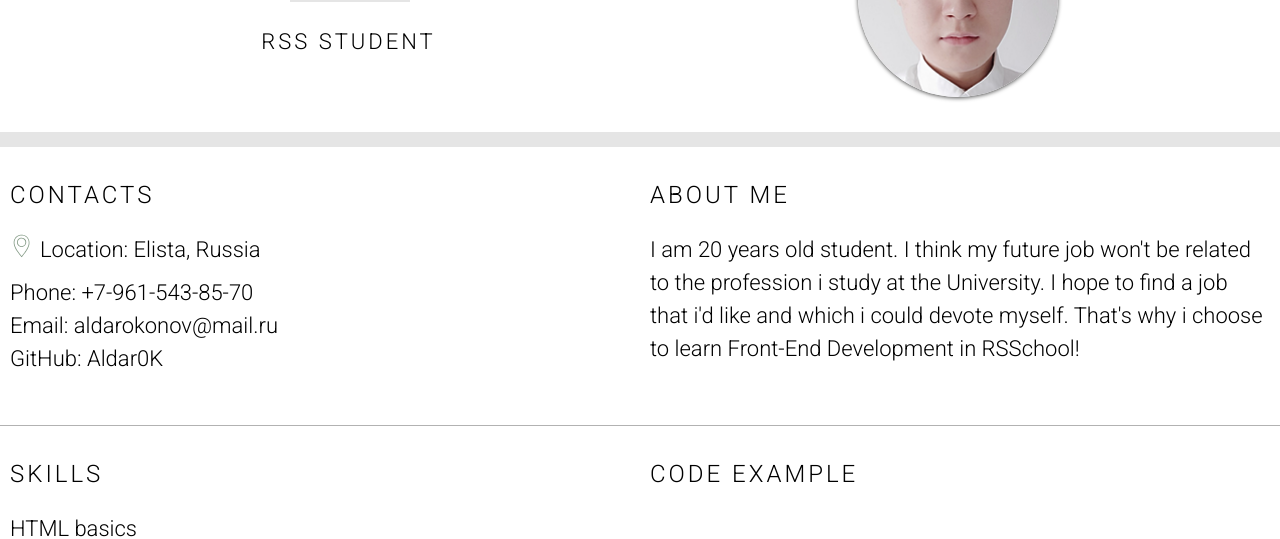
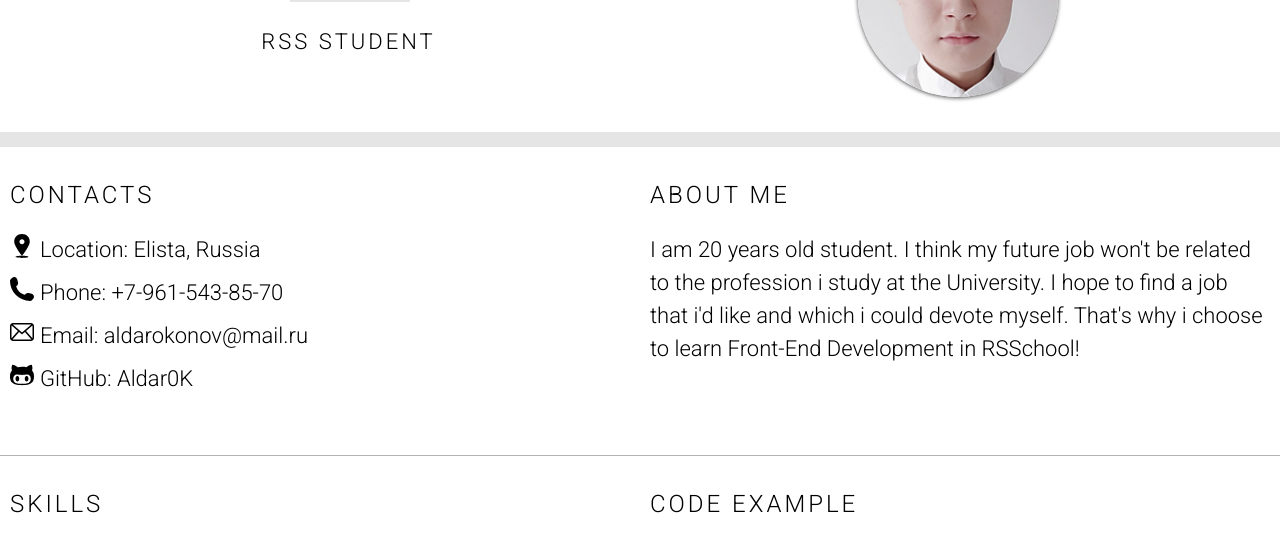
Before and after one commit to Aldar0K/rsschool-cv, a plain HTML site: page index.html in a window 1280 px wide. Shown: the part 249-788 px from the top of the page. Drawn offline with Linux system fonts and the light colour scheme; files whose address does not match are found by name.

Commit message:
feat: add svg icons for contacts

```diff
--- a/index.html
+++ b/index.html
@@ -36,16 +36,16 @@
                     <h1 class="section-title main-title">Aldar Okonov</h1>
                     <h3 class="section-subtitle">RSS student</h3>
                 </div>
-                <img src="./assets/img/favicon.ico" alt="my photo" class="section-profile-ico">
+                <img src="./assets/ico/favicon.ico" alt="my photo" class="section-profile-ico">
             </section>
 
             <section class="section" id="contacts">
                 <h2 class="section-title">Contacts</h2>
                 <ul class="section-list">
-                    <li class="section-item contacts-item">Location: Elista, Russia</li>
-                    <li>Phone: +7-961-543-85-70</li>
-                    <li>Email: aldarokonov@mail.ru</li>
-                    <li>GitHub: Aldar0K</li>
+                    <li class="section-item location-item">Location: Elista, Russia</li>
+                    <li class="section-item phone-item">Phone: +7-961-543-85-70</li>
+                    <li class="section-item email-item">Email: aldarokonov@mail.ru</li>
+                    <li class="section-item github-item">GitHub: Aldar0K</li>
                 </ul>
             </section>
 
--- a/style.css
+++ b/style.css
@@ -238,7 +238,16 @@ html {
 }
 
 
-.contacts-item:before {
+.section-item {
+    position: relative;
+    margin: 0;
+    margin-bottom: 10px;
+    padding: 0;
+    padding-left: 30px;
+}
+
+
+.location-item:before {
     content: "";
     position: absolute;
     top: 1px;
@@ -250,15 +259,57 @@ html {
 }
 
 
-.section-item {
-    position: relative;
-    margin: 0;
-    margin-bottom: 10px;
-    padding: 0;
-    padding-left: 30px;
+.location-item:nth-child(1):before {
+    background-image: url(assets/svg/location.svg);
 }
 
 
-.contacts-item:nth-child(1):before {
-    background-image: url(assets/img/addres.svg);
+.phone-item:before {
+    content: "";
+    position: absolute;
+    top: 1px;
+    left: 0px;
+    width: 24px;
+    height: 24px;
+    background-size: contain;
+    background-repeat: no-repeat;
 }
+
+
+.phone-item:nth-child(2):before {
+    background-image: url(assets/svg/phone.svg);
+}
+
+
+.email-item:before {
+    content: "";
+    position: absolute;
+    top: 1px;
+    left: 0px;
+    width: 24px;
+    height: 24px;
+    background-size: contain;
+    background-repeat: no-repeat;
+}
+
+
+.email-item:nth-child(3):before {
+    background-image: url(assets/svg/email.svg);
+}
+
+
+.github-item:before {
+    content: "";
+    position: absolute;
+    top: 1px;
+    left: 0px;
+    width: 24px;
+    height: 24px;
+    background-size: contain;
+    background-repeat: no-repeat;
+}
+
+
+.github-item:nth-child(4):before {
+    background-image: url(assets/svg/github.svg);
+}
```
Also changed, not shown: assets/ico/favicon.ico (renamed from assets/img/favicon.ico), assets/img/addres.svg (deleted), assets/svg/email.svg (added), assets/svg/github.svg (added), assets/svg/location.svg (added), assets/svg/phone.svg (added), assets/svg/rs_school_js.svg (renamed from assets/img/rs_school_js.svg).
